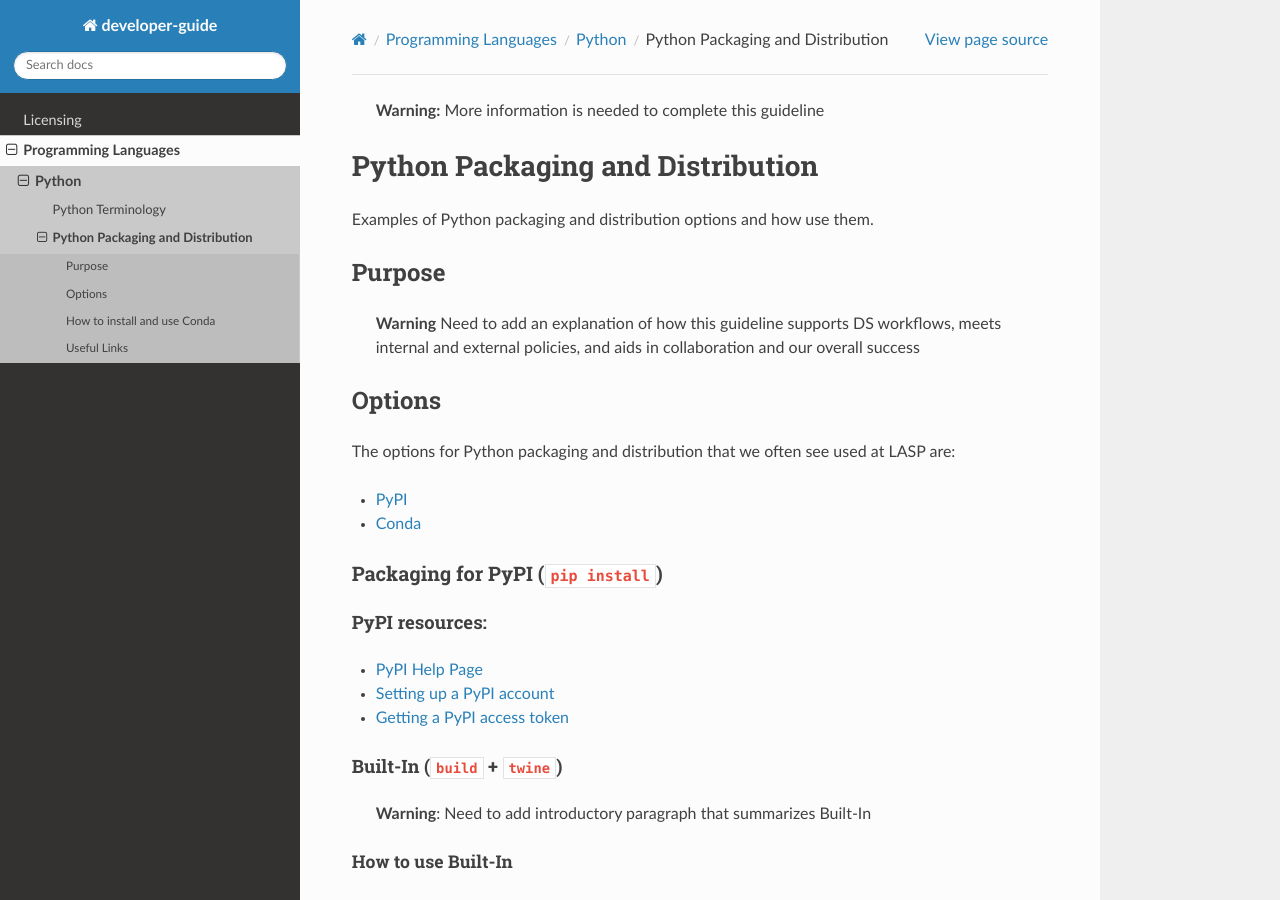
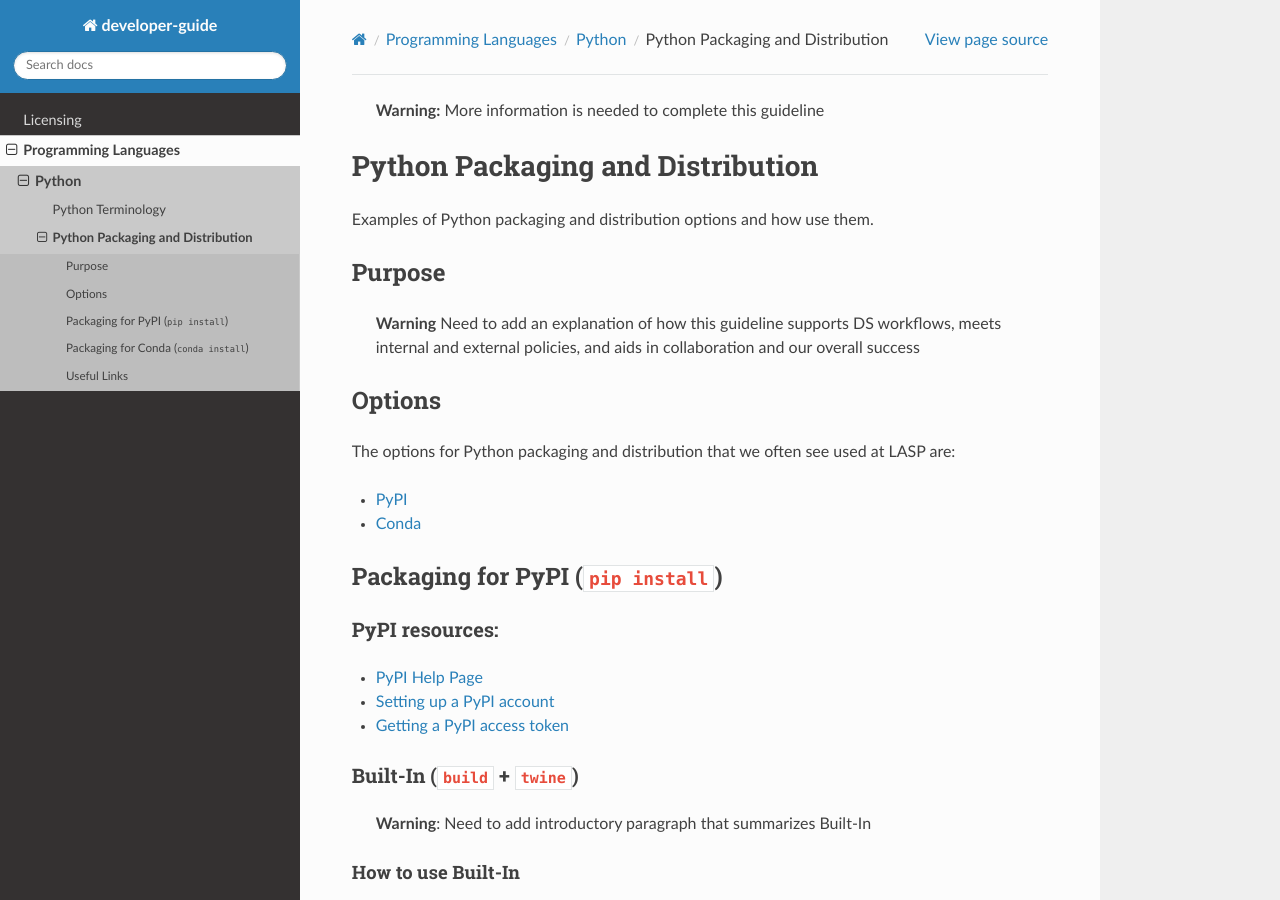
Before and after one commit to lasp/developer-guide, a Sphinx documentation site: the page built from docs/source/programming_languages/python/packaging_and_distribution.md, in a window 1280 px wide and 900 px high. Built offline with Sphinx 7.4.7 and the Read the Docs theme 2.0.0, drawn with Linux system fonts in a browser that asks for light colours.

Commit message:
Fix headings

````diff
--- a/docs/source/programming_languages/python/packaging_and_distribution.md
+++ b/docs/source/programming_languages/python/packaging_and_distribution.md
@@ -12,9 +12,9 @@ The options for Python packaging and distribution that we often see used at LASP
 - [PyPI](#packaging-for-pypi--pip-install-)
 - [Conda](#packaging-for-conda--conda-install-)
 
-### Packaging for PyPI (`pip install`)
+## Packaging for PyPI (`pip install`)
 
-#### PyPI resources:
+### PyPI resources:
 
 - [PyPI Help Page](https://pypi.org/help/)
 
@@ -23,20 +23,20 @@ The options for Python packaging and distribution that we often see used at LASP
 - [Getting a PyPI access token](https://pypi.org/help/#apitoken)
 
 
-#### Built-In (`build` + `twine`)
+### Built-In (`build` + `twine`)
 
 > **Warning**: Need to add introductory paragraph that summarizes Built-In
 
-##### How to use Built-In
+#### How to use Built-In
 Python Packaging User Guide: https://packaging.python.org/en/latest/
 The link below is a fairly complete tutorial. There are also instructions there for using various other build tools:
 https://packaging.python.org/en/latest/tutorials/packaging-projects/
 
-##### Built-In resources
+#### Built-In resources
 
 - [Python Packaging User Guide](https://packaging.python.org/en/latest/)
 
-##### Setuptools Example – Library Package
+#### Setuptools Example – Library Package
 <details>
   <summary>setup.py</summary>
 
@@ -88,8 +88,7 @@ setup(
 ```
 </details>
 
-
-#### Poetry
+### Poetry
 
 > **Warning**: Need to add introductory paragraph that summarizes Built-In
 
@@ -106,7 +105,7 @@ PYPI_TOKEN=<token-copied-from-pypi-account>
 poetry publish  # You will be prompted for your PyPI credentials if you don't provide the environment variables
 ```
 
-##### Poetry Project Configuration Example – Library Package
+#### Poetry Project Configuration Example – Library Package
 
 <details>
   <summary>pyproject.toml</summary>
@@ -161,10 +160,10 @@ poetry publish  # You will be prompted for your PyPI credentials if you don't pr
   ```
 </details>
 
-### Packaging for Conda (`conda install`)
+## Packaging for Conda (`conda install`)
 > **Warning**: Need a volunteer
 
-## How to install and use Conda
+### How to install and use Conda
 https://conda.io/projects/conda-build/en/latest/user-guide/tutorials/build-pkgs.html
 
 > Conda Develop:
````
